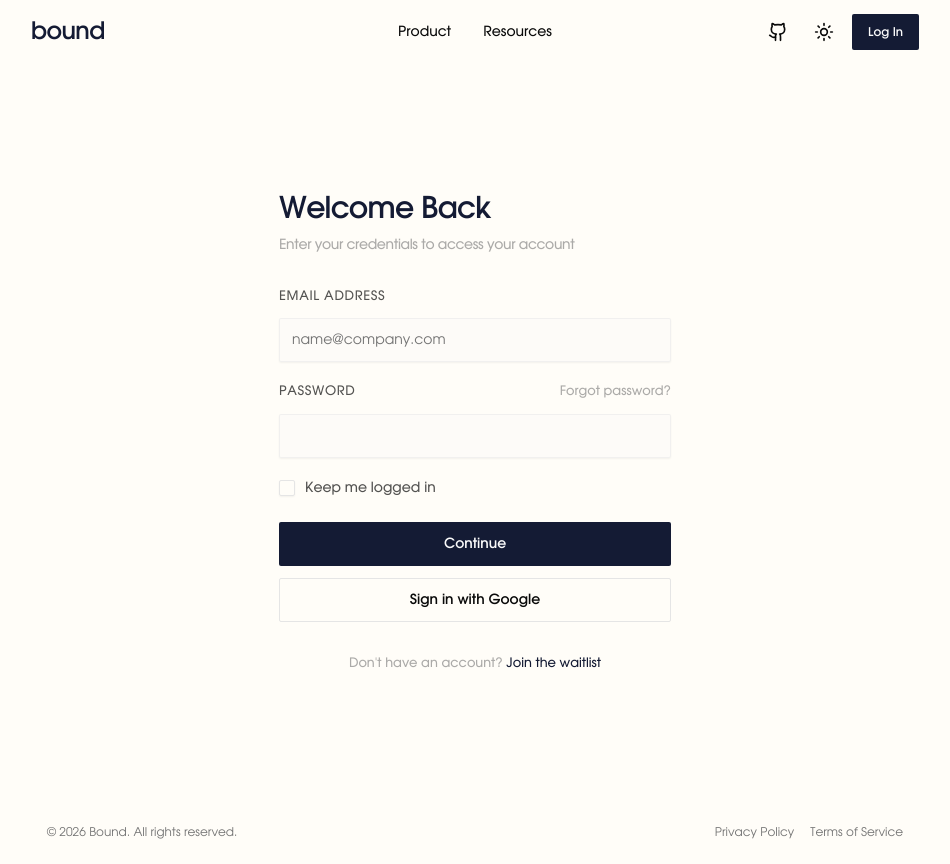
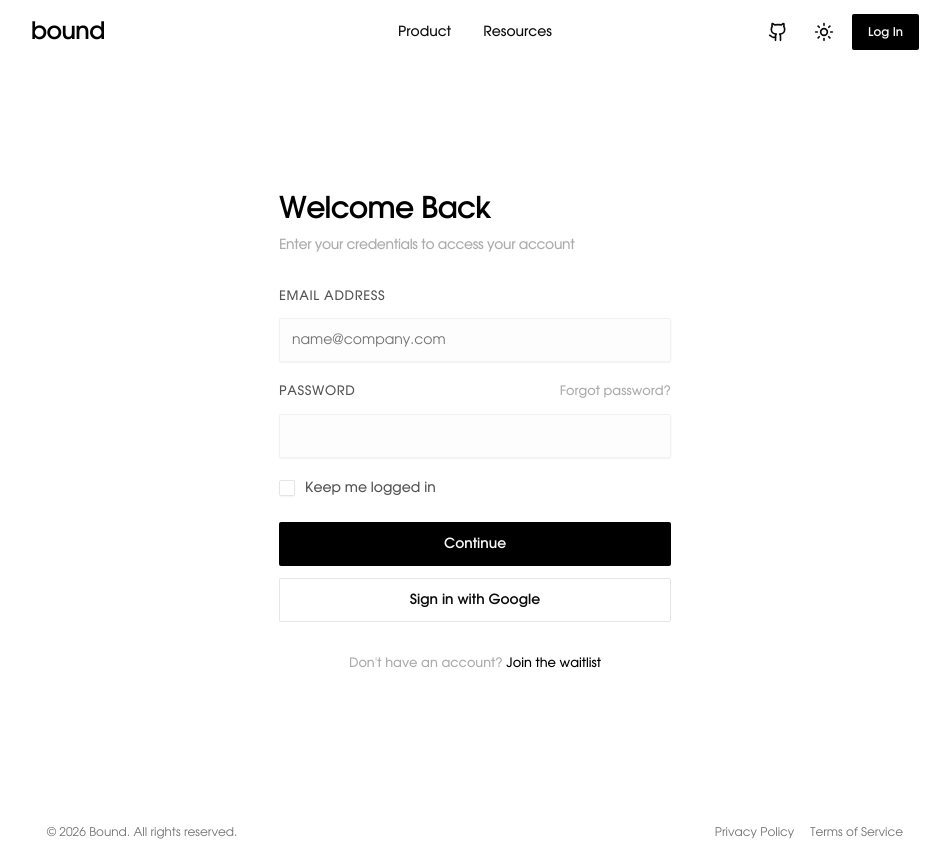
Before and after one commit to vivienhenz24/bound-nextjs, a Next.js app: page /login in a window 1280 px wide. Shown: the whole page, without its empty margins (165-1115 px from the left). Built offline with nearby package versions, Linux system fonts and the light colour scheme.

Commit message:
feat: add bg color

```diff
--- a/app/globals.css
+++ b/app/globals.css
@@ -36,7 +36,6 @@
   --color-popover: var(--popover);
   --color-card-foreground: var(--card-foreground);
   --color-card: var(--card);
-  --color-secondary-bg: var(--secondary-bg);
   --radius-sm: calc(var(--radius) - 4px);
   --radius-md: calc(var(--radius) - 2px);
   --radius-lg: var(--radius);
@@ -48,73 +47,107 @@
 
 :root {
   --radius: 0.125rem;
-  --background: oklch(0.995 0.008 85);
+
+  /* Brand color */
+  --brand: oklch(0 0 0);
+
+  /* Core palette */
+  --background: oklch(1 0 0);
   --foreground: oklch(0.145 0 0);
-  --card: oklch(1 0 0);
-  --card-foreground: oklch(0.145 0 0);
-  --popover: oklch(1 0 0);
-  --popover-foreground: oklch(0.145 0 0);
-  --primary: #141b34;
+
+  /* Surfaces - reference background */
+  --card: var(--background);
+  --card-foreground: var(--foreground);
+  --popover: var(--background);
+  --popover-foreground: var(--foreground);
+
+  /* Primary */
+  --primary: var(--brand);
   --primary-foreground: oklch(0.985 0 0);
+
+  /* Accent - light gray for hover states */
+  --accent: oklch(0.97 0 0);
+  --accent-foreground: oklch(0.205 0 0);
+
+  /* Secondary/Muted */
   --secondary: oklch(0.98 0 0);
   --secondary-foreground: oklch(0.205 0 0);
   --muted: oklch(0.97 0 0);
   --muted-foreground: oklch(0.556 0 0);
-  --accent: oklch(0.97 0 0);
-  --accent-foreground: oklch(0.205 0 0);
+
+  /* Borders & inputs */
+  --border: oklch(0.922 0 0);
+  --input: var(--border);
+  --ring: oklch(0.708 0 0);
+
+  /* Destructive */
   --destructive: oklch(0.577 0.245 27.325);
-  --border: oklch(0.922 0 0);
-  --input: oklch(0.922 0 0);
-  --ring: oklch(0.708 0 0);
+
+  /* Charts */
   --chart-1: oklch(0.646 0.222 41.116);
   --chart-2: oklch(0.6 0.118 184.704);
   --chart-3: oklch(0.398 0.07 227.392);
   --chart-4: oklch(0.828 0.189 84.429);
   --chart-5: oklch(0.769 0.188 70.08);
+
+  /* Sidebar - reference main tokens */
   --sidebar: oklch(0.985 0 0);
-  --sidebar-foreground: oklch(0.145 0 0);
+  --sidebar-foreground: var(--foreground);
   --sidebar-primary: oklch(0.205 0 0);
   --sidebar-primary-foreground: oklch(0.985 0 0);
-  --sidebar-accent: oklch(0.97 0 0);
-  --sidebar-accent-foreground: oklch(0.205 0 0);
-  --sidebar-border: oklch(0.922 0 0);
-  --sidebar-ring: oklch(0.708 0 0);
-  --secondary-bg: oklch(0.98 0 0);
+  --sidebar-accent: var(--muted);
+  --sidebar-accent-foreground: var(--secondary-foreground);
+  --sidebar-border: var(--border);
+  --sidebar-ring: var(--ring);
 }
 
 .dark {
+  /* Core palette */
   --background: oklch(0.18 0.02 85);
   --foreground: oklch(0.985 0 0);
+
+  /* Surfaces */
   --card: oklch(0.22 0 0);
-  --card-foreground: oklch(0.985 0 0);
-  --popover: oklch(0.22 0 0);
-  --popover-foreground: oklch(0.985 0 0);
+  --card-foreground: var(--foreground);
+  --popover: var(--card);
+  --popover-foreground: var(--foreground);
+
+  /* Primary/Accent - neutral for dark mode */
   --primary: oklch(0.922 0 0);
   --primary-foreground: oklch(0.205 0 0);
+  --accent: oklch(0.269 0 0);
+  --accent-foreground: var(--foreground);
+
+  /* Secondary/Muted */
   --secondary: oklch(0.21 0 0);
-  --secondary-foreground: oklch(0.985 0 0);
+  --secondary-foreground: var(--foreground);
   --muted: oklch(0.269 0 0);
   --muted-foreground: oklch(0.708 0 0);
-  --accent: oklch(0.269 0 0);
-  --accent-foreground: oklch(0.985 0 0);
-  --destructive: oklch(0.704 0.191 22.216);
+
+  /* Borders & inputs */
   --border: oklch(1 0 0 / 10%);
   --input: oklch(1 0 0 / 15%);
   --ring: oklch(0.556 0 0);
+
+  /* Destructive */
+  --destructive: oklch(0.704 0.191 22.216);
+
+  /* Charts */
   --chart-1: oklch(0.488 0.243 264.376);
   --chart-2: oklch(0.696 0.17 162.48);
   --chart-3: oklch(0.769 0.188 70.08);
   --chart-4: oklch(0.627 0.265 303.9);
   --chart-5: oklch(0.645 0.246 16.439);
+
+  /* Sidebar - reference main tokens */
   --sidebar: oklch(0.205 0 0);
-  --sidebar-foreground: oklch(0.985 0 0);
+  --sidebar-foreground: var(--foreground);
   --sidebar-primary: oklch(0.488 0.243 264.376);
-  --sidebar-primary-foreground: oklch(0.985 0 0);
-  --sidebar-accent: oklch(0.269 0 0);
-  --sidebar-accent-foreground: oklch(0.985 0 0);
-  --sidebar-border: oklch(1 0 0 / 10%);
-  --sidebar-ring: oklch(0.556 0 0);
-  --secondary-bg: oklch(0.22 0 0);
+  --sidebar-primary-foreground: var(--foreground);
+  --sidebar-accent: var(--muted);
+  --sidebar-accent-foreground: var(--foreground);
+  --sidebar-border: var(--border);
+  --sidebar-ring: var(--ring);
 }
 
 @layer base {
@@ -220,15 +253,6 @@
     box-shadow: 0 0 0 30px var(--secondary) inset !important;
   }
 
-  .dark input:-webkit-autofill,
-  .dark input:-webkit-autofill:hover,
-  .dark input:-webkit-autofill:focus,
-  .dark input:-webkit-autofill:active {
-    -webkit-box-shadow: 0 0 0 30px var(--secondary) inset !important;
-    -webkit-text-fill-color: var(--foreground) !important;
-    box-shadow: 0 0 0 30px var(--secondary) inset !important;
-  }
-
   /* Scrollbar styling to match theme tokens */
   html {
     scrollbar-width: thin;
```
